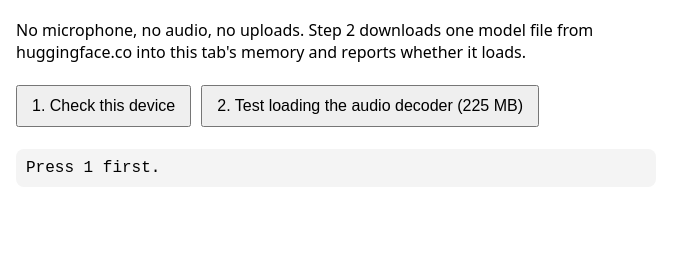
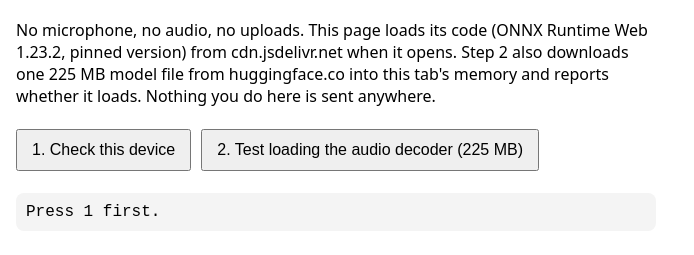
Before and after one commit to abobasmala8805/own-voice-check, a plain HTML site: page index.html in a window 1280 px wide. Shown: the part 67-322 px from the top of the page, without its empty margins (0-694 px from the left). Drawn offline with Linux system fonts and the light colour scheme.

Commit message:
Update index.html

```diff
--- a/index.html
+++ b/index.html
@@ -3,7 +3,7 @@
 <title>Capability check</title>
 <style>body{font:16px system-ui;margin:16px;max-width:640px}button{font-size:16px;padding:10px 14px;margin:6px 6px 6px 0}pre{white-space:pre-wrap;background:#f4f4f4;padding:10px;border-radius:8px}</style></head>
 <body><h1>Device capability check</h1>
-<p>No microphone, no audio, no uploads. Step 2 downloads one model file from huggingface.co into this tab's memory and reports whether it loads.</p>
+<p>No microphone, no audio, no uploads. This page loads its code (ONNX Runtime Web 1.23.2, pinned version) from cdn.jsdelivr.net when it opens. Step 2 also downloads one 225 MB model file from huggingface.co into this tab's memory and reports whether it loads. Nothing you do here is sent anywhere.</p>
 <button id="b1" type="button">1. Check this device</button>
 <button id="b2" type="button">2. Test loading the audio decoder (225 MB)</button>
 <pre id="out">Press 1 first.</pre>
```
